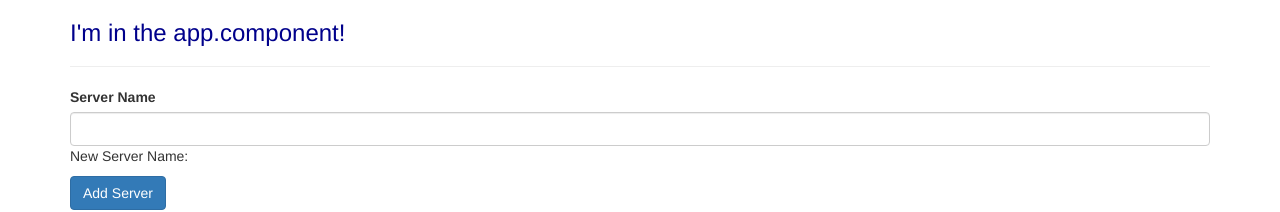
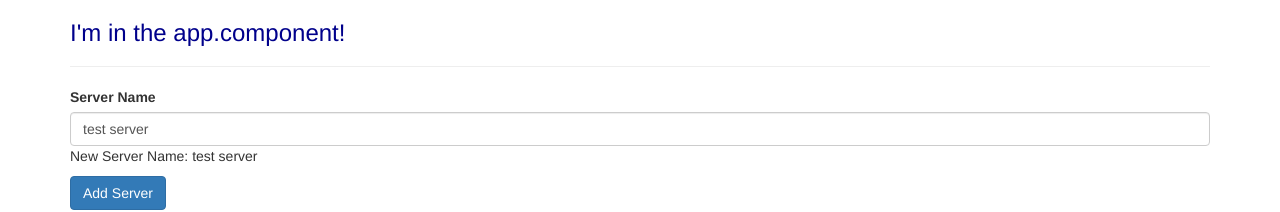
Before and after one commit to mlstephens/Angular6-First-App, an Angular app: page / in a window 1280 px wide. Shown: the top 212 px of the page. Built offline with nearby package versions, Linux system fonts and the light colour scheme.

Commit message:
Lecture 31. Combining all forms of databinding.

```diff
--- a/src/app/servers/servers.component.ts
+++ b/src/app/servers/servers.component.ts
@@ -9,7 +9,7 @@ export class ServersComponent implements OnInit {
 
   allowNewServer = false;
   serverCreationStatus = 'No Server was created.';
-  serverName = '';
+  serverName = 'test server';
 
   constructor()
   {
@@ -20,7 +20,7 @@ export class ServersComponent implements OnInit {
   }
 
   onCreateServer() {
-    return this.serverCreationStatus = 'Server was created.';
+    return this.serverCreationStatus = 'Server was created. Name is ' + this.serverName;
   }
 
   onUpdateServerName(event: Event) {
```
Also changed, not shown: src/app/servers/servers.component.html (+9 -2 lines).
